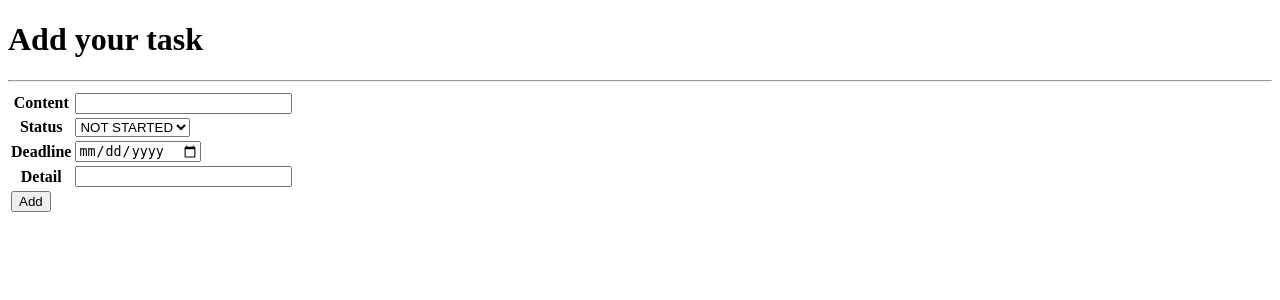
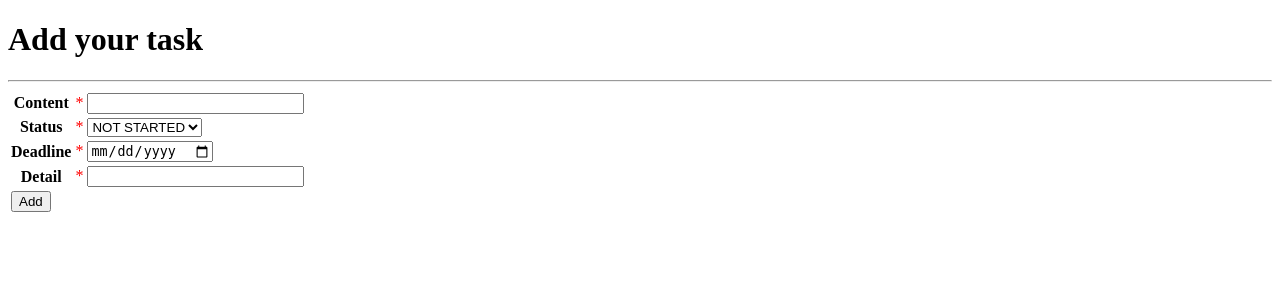
Before and after one commit to gacky35/CompleteTasks, a Flask app: page /add.html in a window 1280 px wide. Shown: the top 300 px of the page. Run offline with Flask 2, Linux system fonts and the light colour scheme; some libraries are stand-ins or nearby versions.

Commit message:
add.htmlのエラー処理追加

```diff
--- a/templates/add.html
+++ b/templates/add.html
@@ -8,12 +8,13 @@
         <h1>Add your task</h1>
         <hr>
         <table>
-            <form action="add.html" method="post">
+            <form action="add.html" method="post", name="add", onSubmit="return confirm()">
                 <tr>
                     <th>
                         Content
                     </th>
                     <td>
+                        <font color="red">*</font>
                         <input type="text" name="contents" value="" size="24">
                     </td>
                 </tr>
@@ -22,6 +23,7 @@
                         Status
                     </th>
                     <td>
+                        <font color="red">*</font>
                         <select name="status">
                             <option value="notstarted">NOT STARTED</option>
                             <option value="finished">FINISHED</option>
@@ -34,6 +36,7 @@
                         Deadline
                     </th>
                     <td>
+                        <font color="red">*</font>
                         <input type="date" name="deadline" value="" size="24">
                     </td>
                 </tr>
@@ -42,6 +45,7 @@
                         Detail
                     </th>
                     <td>
+                        <font color="red">*</font>
                         <input type="text" name="detail" value="" size="24">
                     </td>
                 </tr>
@@ -52,5 +56,24 @@
                 </tr>
             </form>
         </table>
+        <script>
+            function confirm(){
+                var flag = 0;
+                if ( document.add.contents.value == "" ) {
+                    flag = 1;
+                } else if ( document.add.deadline.value == "" ) {
+                    flag = 1;
+                } else if ( document.add.detail.value == "" ) {
+                    flag = 1;
+                }
+
+                if ( flag ) {
+                    window.alert('入力データが不足しています');
+                    return false;
+                } else {
+                    return true;
+                }
+            }
+        </script>
     </body>
 </html>
```
